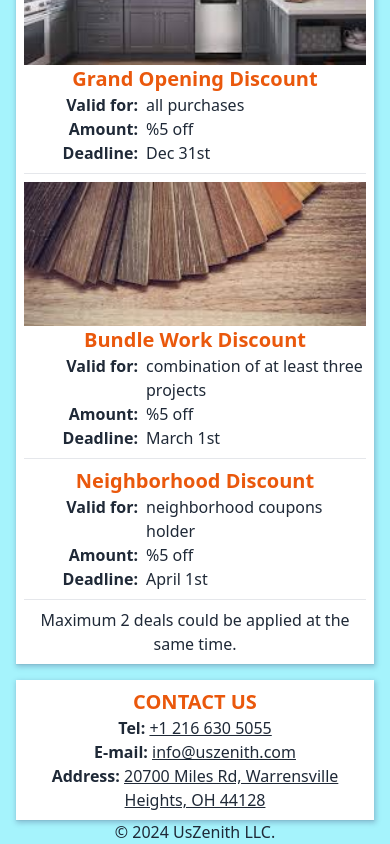
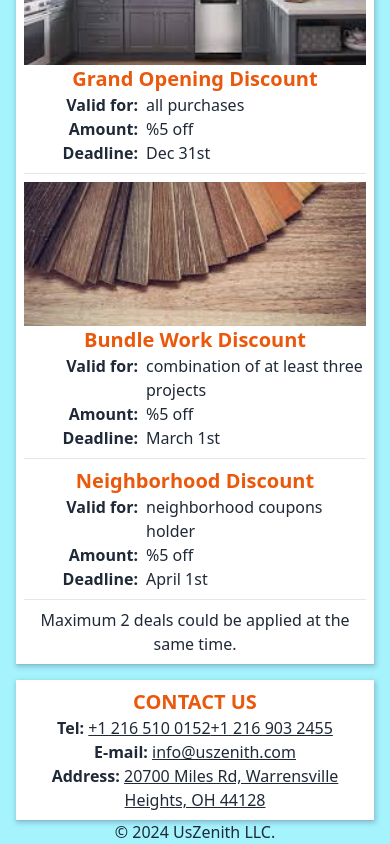
Before and after one commit to ohio-kfb/frontend, a Vue app: page / in a window 390 px wide. Shown: the part 1321-2165 px from the top of the page. Built offline with nearby package versions, Linux system fonts and the light colour scheme.

Commit message:
phones are updated

```diff
--- a/src/components/AsideComponent.vue
+++ b/src/components/AsideComponent.vue
@@ -98,7 +98,8 @@ import LinkComponent from '@/components/LinkComponent.vue'
     <CardComponent>
       <h2 class="uppercase font-bold text-xl text-orange-600">contact us</h2>
       <p><span class="font-bold">Tel: </span>
-        <link-component href="tel:+12166305055">+1 216 630 5055</link-component>
+        <link-component href="tel:+12165100152">+1 216 510 0152</link-component>
+        <link-component href="tel:+12169032455">+1 216 903 2455</link-component>
       </p>
       <p><span class="font-bold">E-mail: </span>
         <link-component href="mailto: info@uszenith.com" target="_blank">info@uszenith.com</link-component>
```
